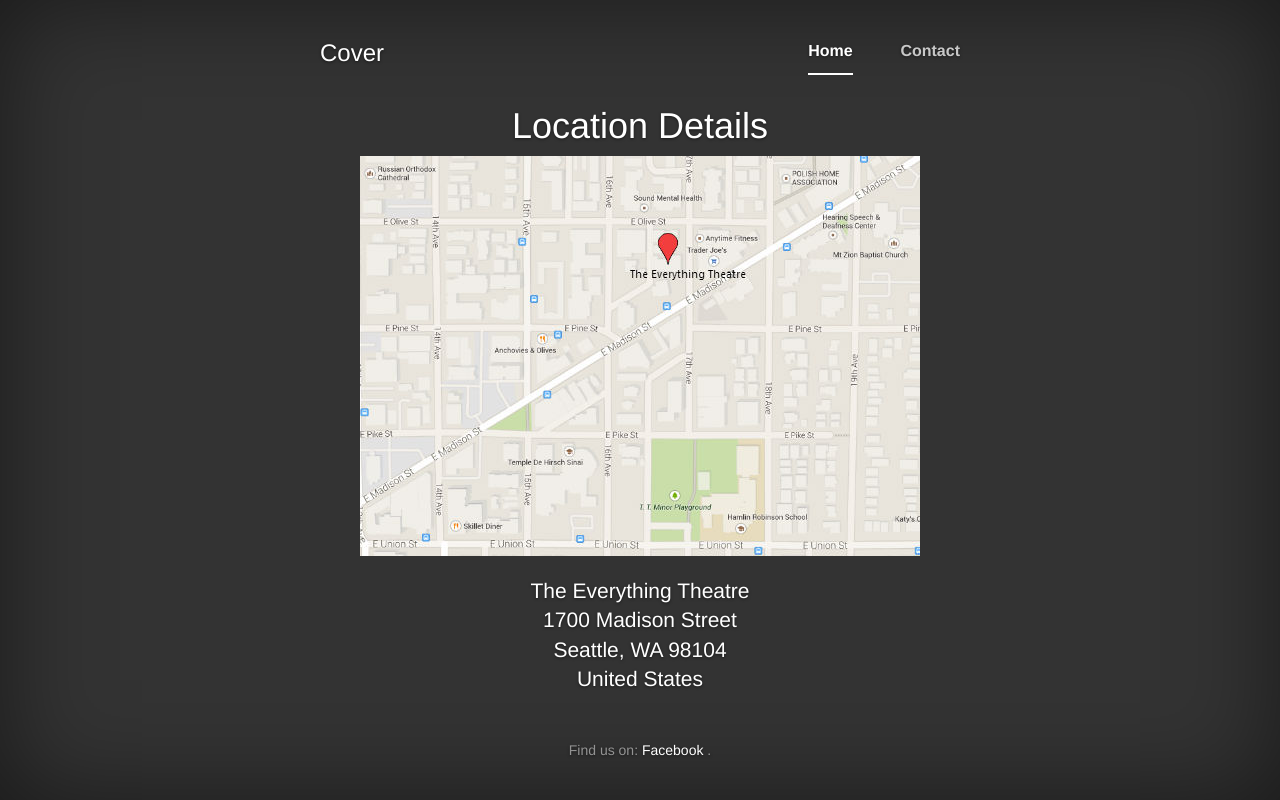
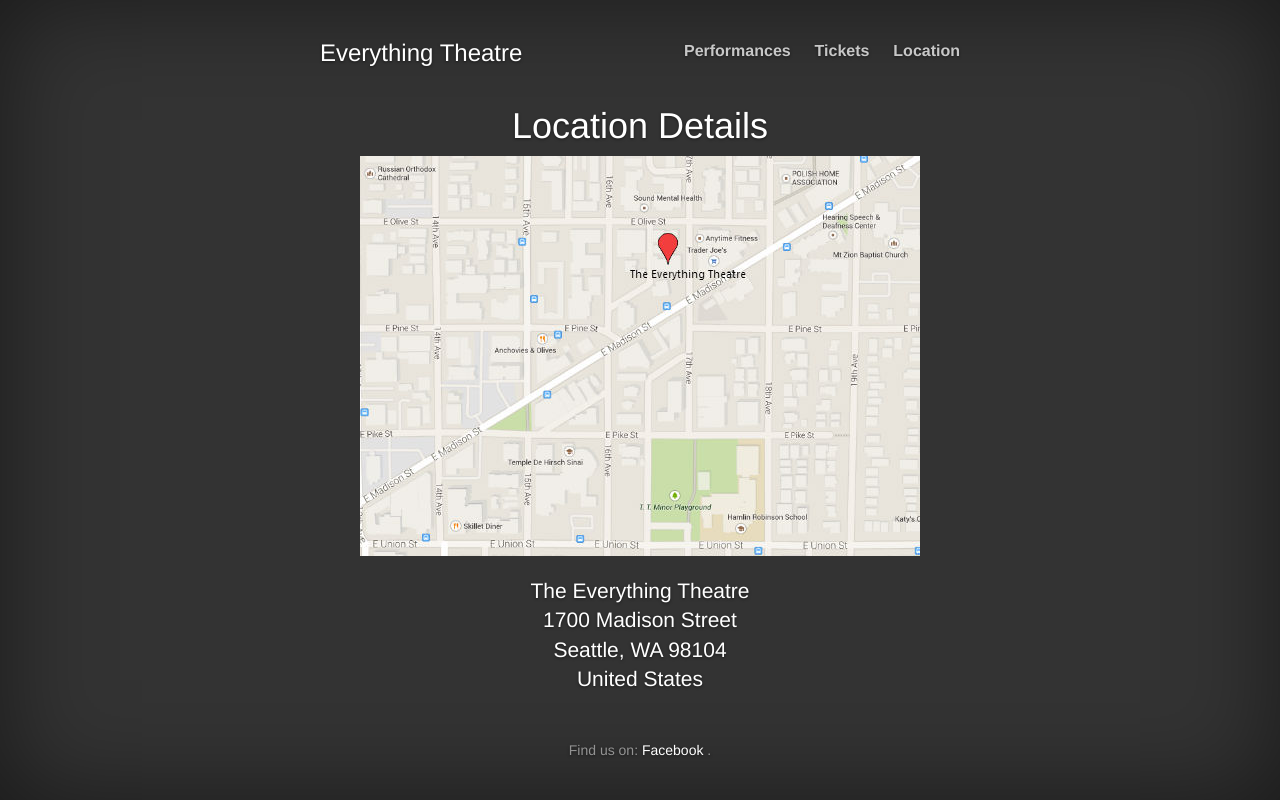
Before and after one commit to fujipug/theatre, a Django app: page /location/ in a window 1280 px wide. Run offline with Django 3.2, Linux system fonts and the light colour scheme; some libraries are stand-ins or nearby versions.

Commit message:
Changed navbar for Location.html

```diff
--- a/Template/location.html
+++ b/Template/location.html
@@ -5,8 +5,9 @@
 			<title> The Everything Theatre</title>
 			<!-- Bootstrap -->
 			<!-- Latest compiled and minified CSS -->
-			<link rel="stylesheet" href="https://maxcdn.bootstrapcdn.com/bootstrap/3.3.2/css/bootstrap.min.css">
-			<link rel="stylesheet" type="text/css" href="../Theatre/Static/location.css">
+				<link rel="stylesheet" href="https://maxcdn.bootstrapcdn.com/bootstrap/3.3.2/css/bootstrap.min.css">
+			{% load staticfiles %}
+			<link rel="stylesheet" href="{% static 'home.css' %}">
 
 <body>
 	<div class="site-wrapper">
@@ -17,12 +18,12 @@
 
           <div class="masthead clearfix">
             <div class="inner">
-				<h3 class="masthead-brand">Cover</h3>
+				<h3 class="masthead-brand"><a href="/">Everything Theatre</a></h3>
 				<nav>
 					<ul class="nav masthead-nav">
-						<li class="active"><a href="#">Home</a></li>
-						<li><a href="#"></a></li>
-						<li><a href="#">Contact</a></li>
+						<li><a href="/upcoming_performances">Performances</a></li>
+						<li><a href="/tickets">Tickets</a></li>
+						<li><a href="/location">Location</a></li>
 					</ul>
 				</nav>
 			</div>
@@ -30,7 +31,7 @@
 
 		  <div class="inner cover">
 			<h1 class="cover-heading">Location Details</h1>
-			<img src="../Theatre/Static/TET.jpg" alt="The Everything Theatre"></br></br>
+			<img src="{% static 'TET.jpg' %}" alt="The Everything Theatre"></br></br>
 			<p class="lead">The Everything Theatre</br>
 							1700 Madison Street</br>
 							Seattle, WA 98104</br>
```
